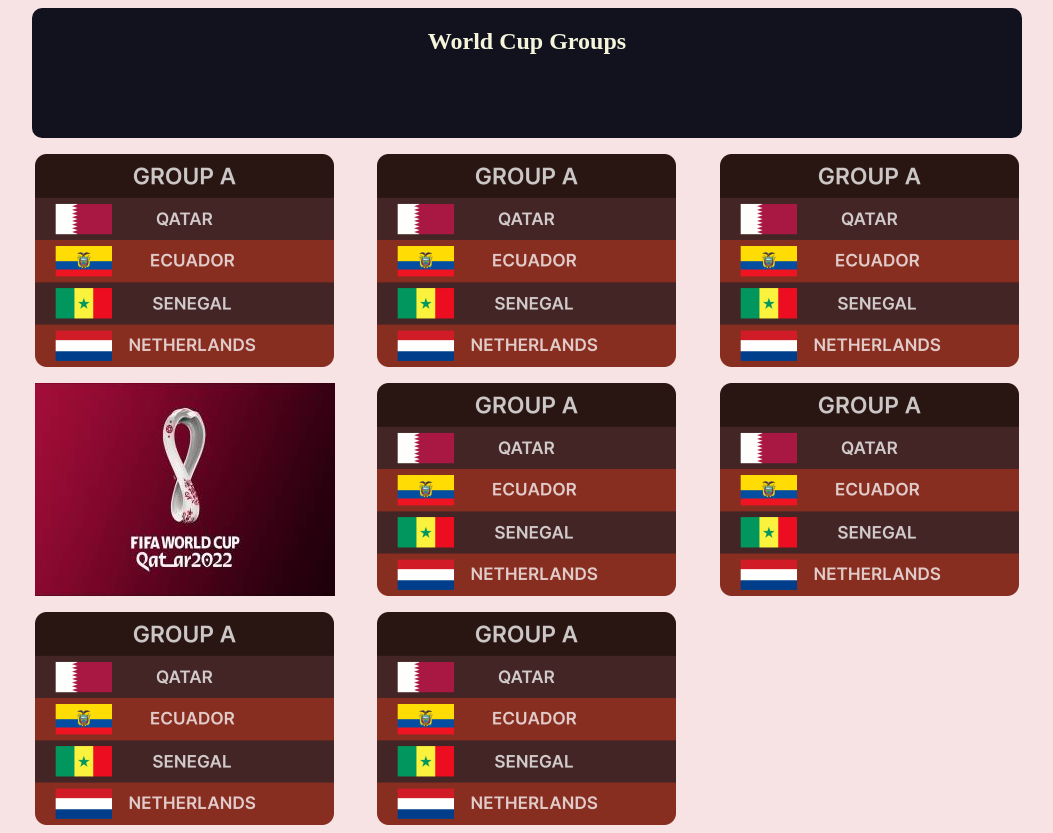
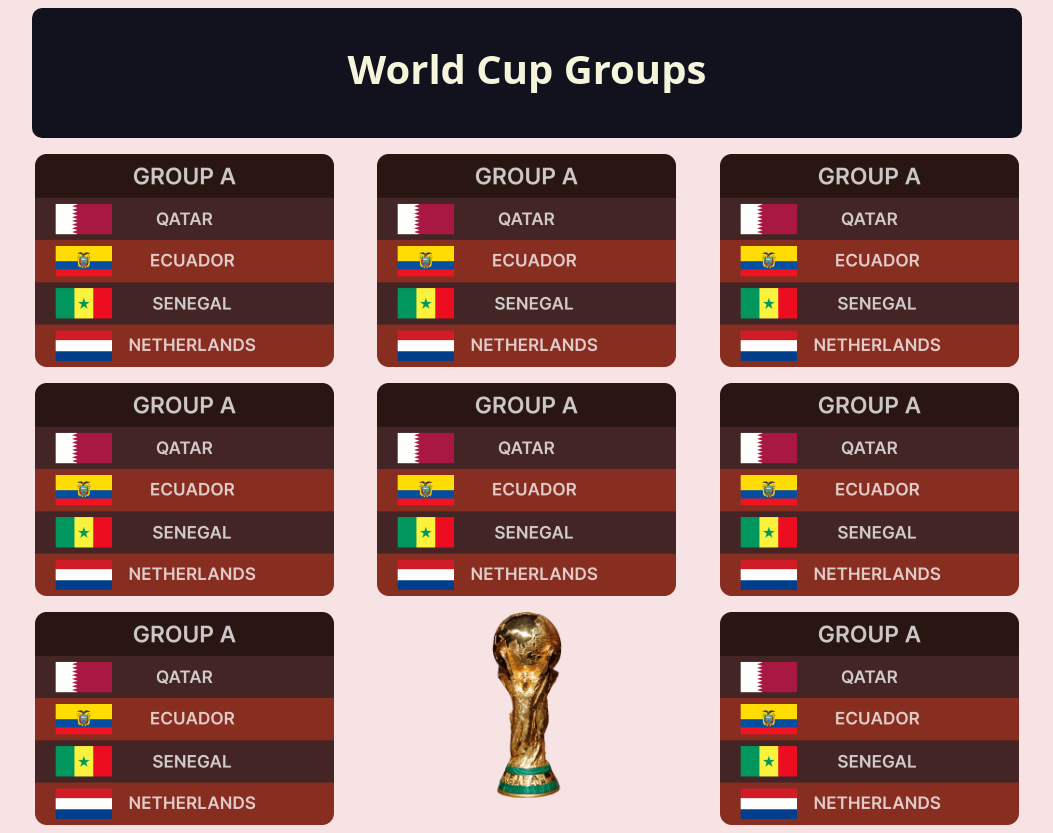
Before and after one commit to matias-cavalcante/grid-practice-qatar22, a plain HTML site: page index.html in a window 1280 px wide. Shown: the whole page, without its empty margins (113-1166 px from the left). Drawn offline with Linux system fonts and the light colour scheme.

Commit message:
Finished placing cells in the grid

```diff
--- a/Styles.css
+++ b/Styles.css
@@ -26,7 +26,7 @@
     left: 10%;
 }
 
-.group-a {
+.header-cup {
     position: relative;
     left: 1%;
     width: 98%;
@@ -36,6 +36,13 @@
     grid-column: span 3;
 }
 
-.group-a h1 {
+.header-cup h1 {
     color: beige;
+    font-family: system-ui, -apple-system, BlinkMacSystemFont, 'Segoe UI', Roboto, Oxygen, Ubuntu, Cantarell, 'Open Sans', 'Helvetica Neue', sans-serif;
+    font-size: 2.5em;
 }
+
+.group-cup img {
+    width: 30%;
+    height: 40%;
+}
--- a/index.html
+++ b/index.html
@@ -12,8 +12,11 @@
 
 <body>
     <section class="grid-container">
+        <div class="header-cup">
+            <h1>World Cup Groups</h1>
+        </div>
         <div class="group-a">
-            <h1>World Cup Groups</h1>
+            <img src="Flags/groupa.png">
         </div>
         <div class="group-b">
             <img src="Flags/groupa.png">
@@ -24,9 +27,6 @@
         <div class="group-d">
             <img src="Flags/groupa.png">
         </div>
-        <div class="group-cup">
-            <img src="Flags/qatar.jpg">
-        </div>
         <div class="group-e">
             <img src="Flags/groupa.png">
         </div>
@@ -36,7 +36,10 @@
         <div class="group-g">
             <img src="Flags/groupa.png">
         </div>
-        <div class="group-h">
+        <div class="group-cup">
+            <img src="Flags/worldcup.png">
+        </div>
+        <div class="group-i">
             <img src="Flags/groupa.png">
         </div>
     </section>
```
Also changed, not shown: Flags/worldcup.png (added).
